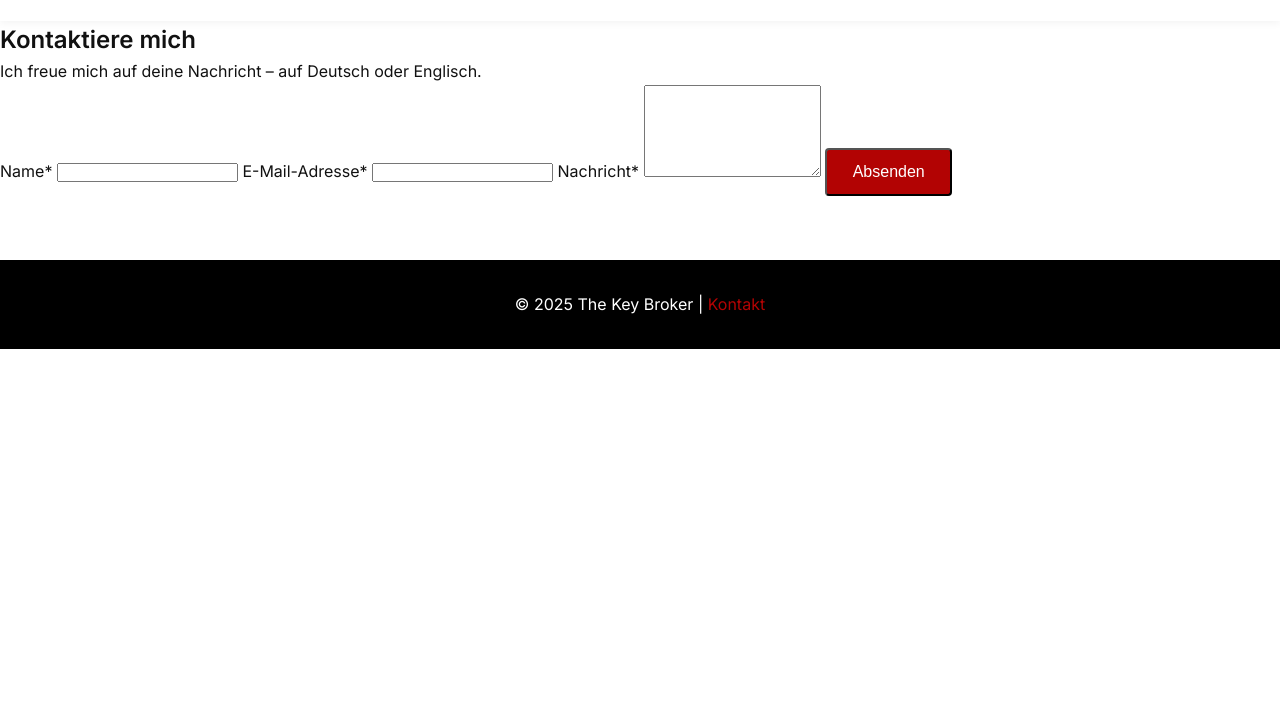
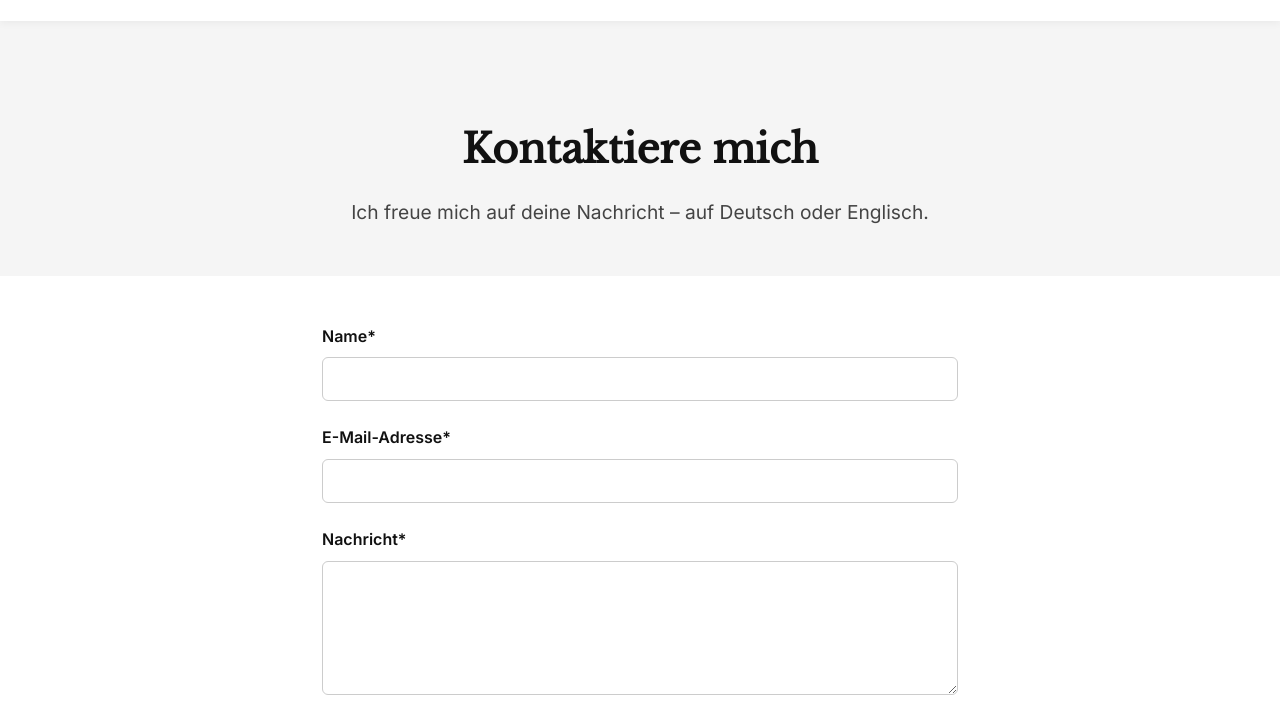
Before and after one commit to valerieramsey/meine-website, a plain HTML site: page kontakt.html in a window 1280 px wide. Shown: the part 87-800 px from the top of the page. Drawn offline with nearby package versions, Linux system fonts and the light colour scheme.

Commit message:
Update styles.css

```diff
--- a/styles.css
+++ b/styles.css
@@ -203,3 +203,53 @@ footer a:hover {
     flex-direction: column;
   }
 }
+.sub-hero {
+  background-color: #f5f5f5;
+  text-align: center;
+  padding: 6rem 2rem 3rem;
+}
+
+.sub-hero h1 {
+  font-family: 'Libre Baskerville', serif;
+  font-size: 2.5rem;
+  margin-bottom: 1rem;
+}
+
+.sub-hero p {
+  font-size: 1.2rem;
+  color: #444;
+}
+
+.page-content {
+  max-width: 700px;
+  margin: 0 auto;
+  padding: 3rem 2rem;
+}
+
+.contact-form {
+  display: flex;
+  flex-direction: column;
+  gap: 1.5rem;
+}
+
+.contact-form label {
+  display: flex;
+  flex-direction: column;
+  font-weight: 600;
+  font-size: 1rem;
+}
+
+.contact-form input,
+.contact-form textarea {
+  padding: 0.75rem;
+  font-size: 1rem;
+  border: 1px solid #ccc;
+  border-radius: 6px;
+  margin-top: 0.5rem;
+}
+
+.contact-form input:focus,
+.contact-form textarea:focus {
+  border-color: #b20303;
+  outline: none;
+}
```
